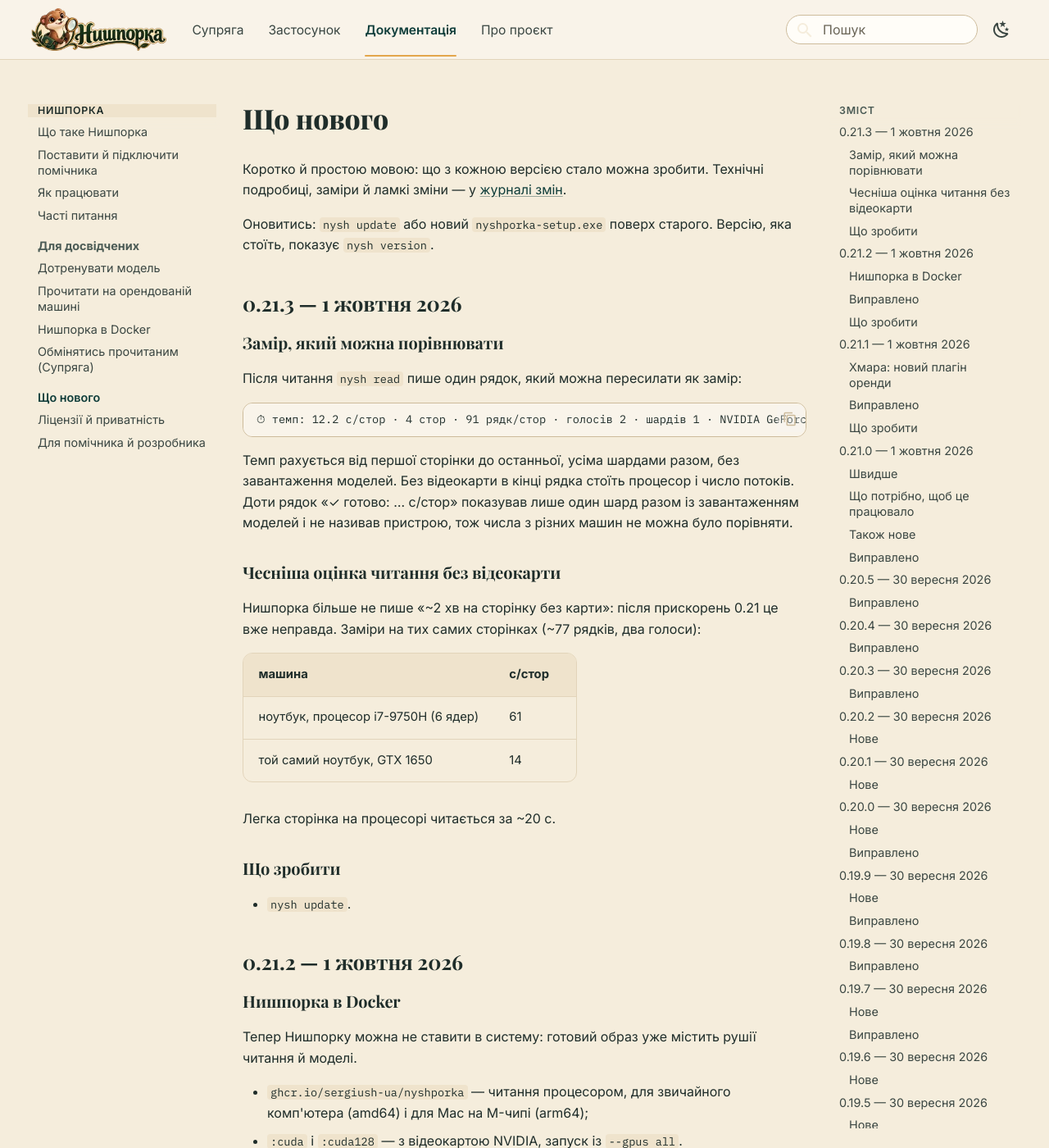
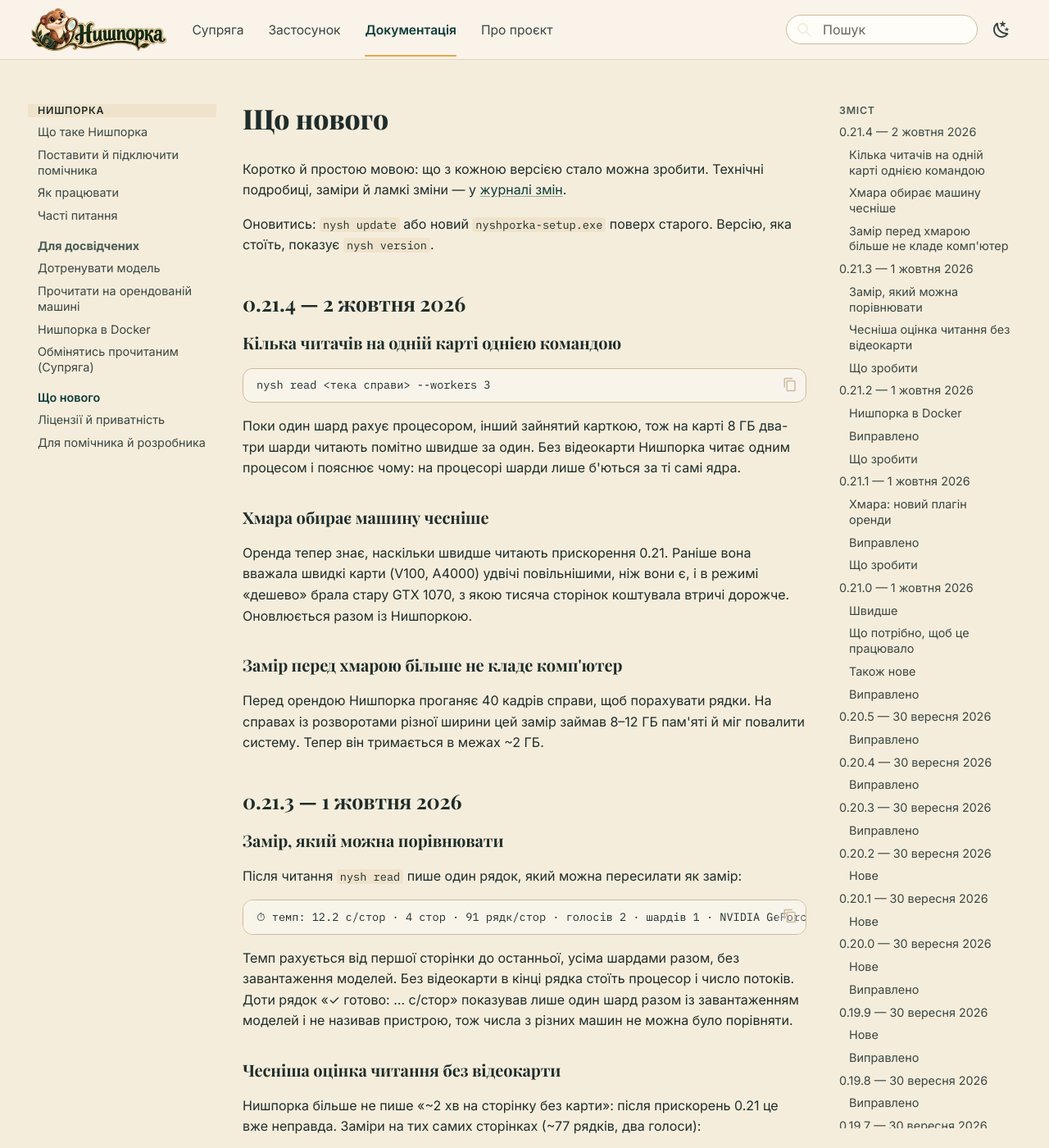
Before and after one commit to SERGIUSH-UA/nyshporka, an MkDocs documentation site: the page built from docs/whats-new.md, in a window 1280 px wide and 1400 px high. Shown: the whole window at 82% size. Built offline with MkDocs 1.6.1 and Material for MkDocs 9.7.7, drawn with Linux system fonts in a browser that asks for light colours; comment, search, counter and statistics services are not loaded.

Commit message:
Release 0.21.4: nysh read --workers, density probe memory, gpuhire 0.5.0
Co-Authored-By: Claude Opus 5.5 <noreply@anthropic.com>
Claude-Session: https://claude.ai/code/session_01C1ox7gqUNFoiyrnyt9baHz

````diff
--- a/docs/whats-new.md
+++ b/docs/whats-new.md
@@ -6,6 +6,31 @@
 
 Оновитись: `nysh update` або новий `nyshporka-setup.exe` поверх старого.
 Версію, яка стоїть, показує `nysh version`.
+
+## 0.21.4 — 2 жовтня 2026
+
+### Кілька читачів на одній карті однією командою
+
+```
+nysh read <тека справи> --workers 3
+```
+
+Поки один шард рахує процесором, інший зайнятий карткою, тож на карті 8 ГБ
+два-три шарди читають помітно швидше за один. Без відеокарти Нишпорка читає
+одним процесом і пояснює чому: на процесорі шарди лише б'ються за ті самі ядра.
+
+### Хмара обирає машину чесніше
+
+Оренда тепер знає, наскільки швидше читають прискорення 0.21. Раніше вона
+вважала швидкі карти (V100, A4000) удвічі повільнішими, ніж вони є, і в
+режимі «дешево» брала стару GTX 1070, з якою тисяча сторінок коштувала втричі
+дорожче. Оновлюється разом із Нишпоркою.
+
+### Замір перед хмарою більше не кладе комп'ютер
+
+Перед орендою Нишпорка проганяє 40 кадрів справи, щоб порахувати рядки. На
+справах із розворотами різної ширини цей замір займав 8–12 ГБ пам'яті й міг
+повалити систему. Тепер він тримається в межах ~2 ГБ.
 
 ## 0.21.3 — 1 жовтня 2026
 
--- a/pyproject.toml
+++ b/pyproject.toml
@@ -130,7 +130,7 @@ cloud = ["paramiko>=3.4", "boto3>=1.34"]
 # 🔴 Нижня межа 0.2.1, а не 0.2: у 0.2.0 наглядач переносив виміряний
 # темп між різними офферами однієї машини, рахував прогноз грошей темпом із
 # розгоном і падав на справах із нелатинськими літерами в назві.
-rent = ["gpuhire[vast,r2]>=0.4.0"]
+rent = ["gpuhire[vast,r2]>=0.5.0"]
 
 # 🧪 Лабораторія: розмітка й трен Писаря. Сам трен іде в СЕРЕДОВИЩІ РУШІЇВ
 # (`nysh htr install` ставить torch і strhub туди), тож у пакет тут їде лише
--- a/src/nyshporka/__init__.py
+++ b/src/nyshporka/__init__.py
@@ -15,6 +15,6 @@
 можуть розійтись у відповідях.
 """
 
-__version__ = "0.21.3"
+__version__ = "0.21.4"
 
 __all__ = ["__version__"]
````
Also changed, not shown: CHANGELOG.md (+29 -0 lines), docs/agents/htr-tuning.md (+1 -0 lines), 1 other file.
